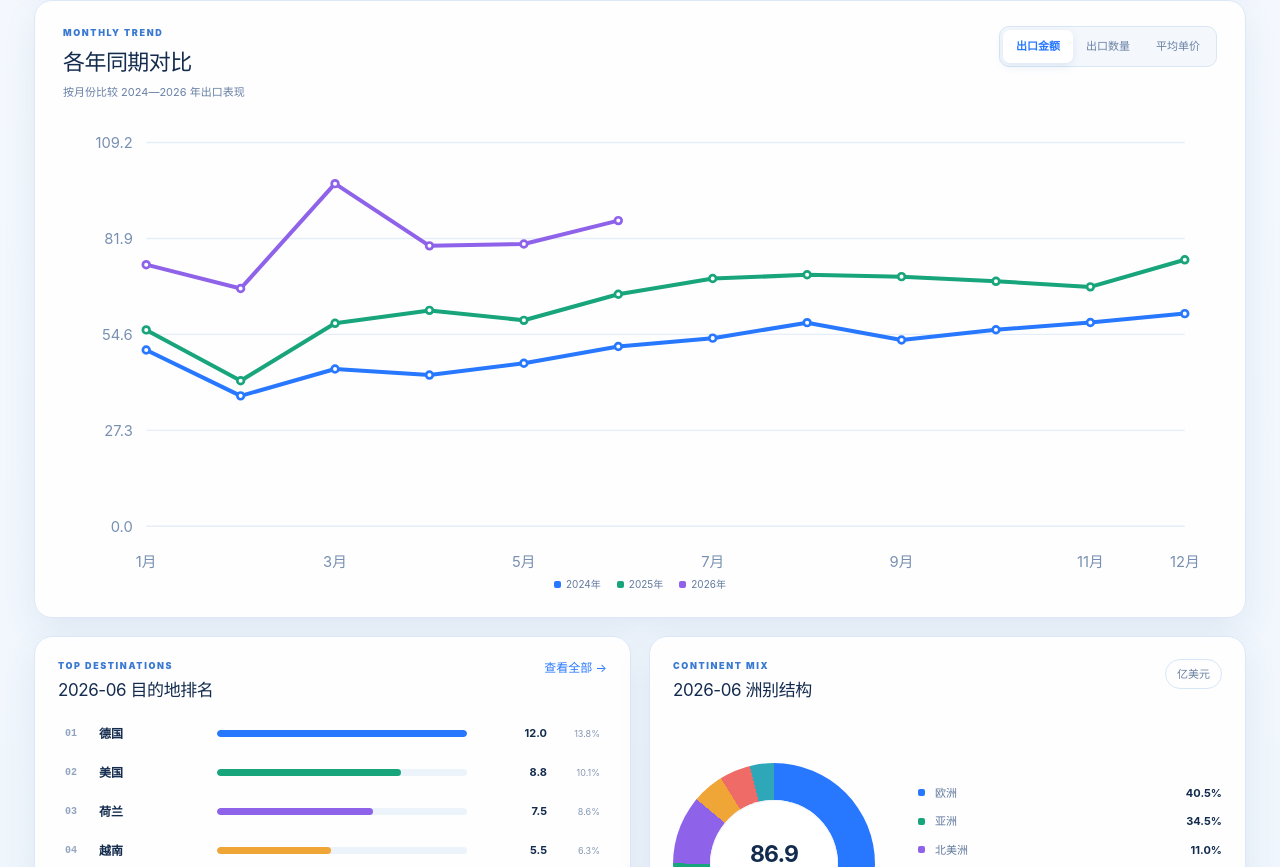
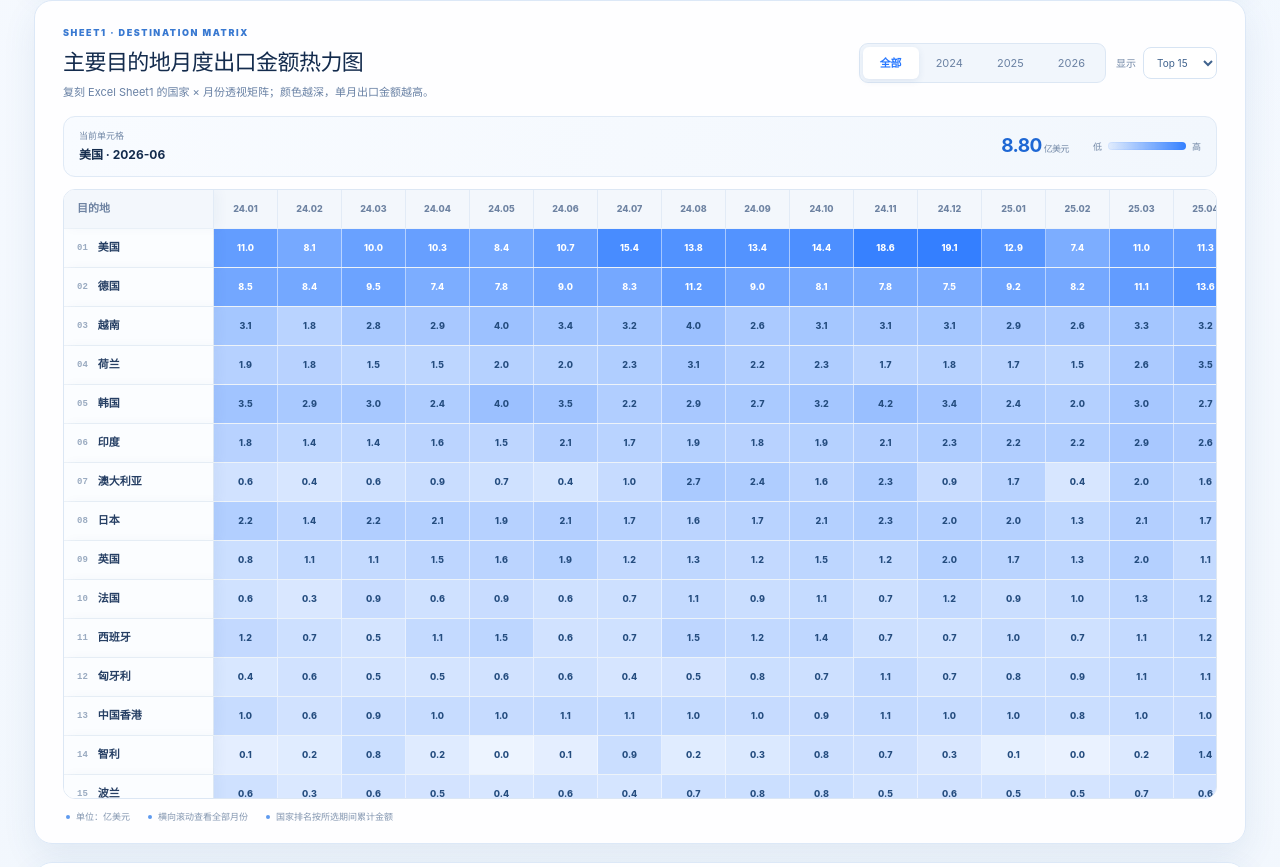
Before and after one commit to zzll86496-byte/dongwu-new-energy-dashboard, a Next.js app: page / in a window 1280 px wide. Shown: the part 733-1600 px from the top of the page. Built offline with nearby package versions, Linux system fonts and the light colour scheme.

Commit message:
Add Sheet1 destination heatmap to homepage

```diff
--- a/app/BatteryDashboard.tsx
+++ b/app/BatteryDashboard.tsx
@@ -155,6 +155,41 @@ function Donut({ rows, metric }: { rows: EntityRow[]; metric: Metric }) {
   return <div className="donut-layout"><div className="donut" style={{ background: `conic-gradient(${gradient})` }}><div><strong>{metricMeta[metric].compact(total)}</strong><span>{metricMeta[metric].unit}</span></div></div><div className="donut-legend">{ranked.map((row, index) => <div key={row.name}><i style={{ background: COLORS[index % COLORS.length] }} /><span>{row.name}</span><strong>{total ? (metricValue(row, metric) / total * 100).toFixed(1) : "0.0"}%</strong></div>)}</div></div>;
 }
 
+function DestinationHeatmap({ rows }: { rows: EntityRow[] }) {
+  const [year, setYear] = useState<"all" | "2024" | "2025" | "2026">("all");
+  const [limit, setLimit] = useState(15);
+  const [active, setActive] = useState<{ name: string; month: string; value: number } | null>(null);
+  const months = data.total.map((row) => row.month).filter((item) => year === "all" || item.startsWith(year));
+  const monthSet = new Set(months);
+  const visibleRows = rows.filter((row) => monthSet.has(row.month));
+  const totals = new Map<string, number>();
+  visibleRows.forEach((row) => totals.set(row.name, (totals.get(row.name) ?? 0) + row.amount));
+  const names = [...totals.entries()].sort((a, b) => b[1] - a[1]).slice(0, limit).map(([name]) => name);
+  const lookup = new Map(visibleRows.map((row) => [`${row.name}|${row.month}`, row.amount]));
+  const max = Math.max(...names.flatMap((name) => months.map((item) => lookup.get(`${name}|${item}`) ?? 0)), 1);
+  const gridStyle = { gridTemplateColumns: `150px repeat(${months.length}, minmax(64px, 1fr)) 96px`, minWidth: `${246 + months.length * 64}px` };
+  const selected = active ?? (() => {
+    const name = names[0];
+    const month = months[months.length - 1];
+    return { name, month, value: lookup.get(`${name}|${month}`) ?? 0 };
+  })();
+
+  return <article className="panel heatmap-panel">
+    <div className="panel-head heatmap-titlebar"><div><span className="panel-kicker">SHEET1 · DESTINATION MATRIX</span><h2>主要目的地月度出口金额热力图</h2><p>复刻 Excel Sheet1 的国家 × 月份透视矩阵；颜色越深，单月出口金额越高。</p></div><div className="heatmap-controls"><div className="segmented" aria-label="选择年份">{(["all", "2024", "2025", "2026"] as const).map((item) => <button key={item} className={year === item ? "active" : ""} onClick={() => { setYear(item); setActive(null); }}>{item === "all" ? "全部" : item}</button>)}</div><label>显示<select value={limit} onChange={(event) => { setLimit(Number(event.target.value)); setActive(null); }}><option value={10}>Top 10</option><option value={15}>Top 15</option><option value={20}>Top 20</option></select></label></div></div>
+    <div className="heatmap-readout"><div><span>当前单元格</span><strong>{selected.name} · {selected.month}</strong></div><b>{selected.value.toFixed(2)}<small> 亿美元</small></b><div className="heatmap-legend"><span>低</span><i /><span>高</span></div></div>
+    <div className="heatmap-scroll" role="region" aria-label="主要目的地月度出口金额热力图" tabIndex={0}>
+      <div className="heatmap-row heatmap-header" style={gridStyle}><span className="heatmap-country">目的地</span>{months.map((item) => <span key={item}>{item.slice(2).replace("-", ".")}</span>)}<span className="heatmap-total">期间合计</span></div>
+      {names.map((name, rowIndex) => <div className="heatmap-row" style={gridStyle} key={name}><span className="heatmap-country"><i>{String(rowIndex + 1).padStart(2, "0")}</i>{name}</span>{months.map((item) => {
+        const value = lookup.get(`${name}|${item}`) ?? 0;
+        const intensity = Math.sqrt(value / max);
+        const isActive = active?.name === name && active.month === item;
+        return <button key={item} className={`heatmap-cell ${isActive ? "active" : ""}`} style={{ backgroundColor: `rgba(40,120,255,${0.06 + intensity * 0.88})`, color: intensity > .58 ? "#fff" : "#254d7f" }} onMouseEnter={() => setActive({ name, month: item, value })} onFocus={() => setActive({ name, month: item, value })} onClick={() => setActive({ name, month: item, value })} aria-label={`${name} ${item} 出口金额 ${value.toFixed(2)} 亿美元`} title={`${name} · ${item}\n${value.toFixed(2)} 亿美元`}>{value > 0 ? value.toFixed(1) : "—"}</button>;
+      })}<strong className="heatmap-total">{(totals.get(name) ?? 0).toFixed(1)}</strong></div>)}
+    </div>
+    <div className="heatmap-note"><span>单位：亿美元</span><span>横向滚动查看全部月份</span><span>国家排名按所选期间累计金额</span></div>
+  </article>;
+}
+
 function EntityTable({ rows, month, metric, search, limit = 80 }: { rows: EntityRow[]; month: string; metric: Metric; search: string; limit?: number }) {
   const current = rows.filter((row) => row.month === month && row.name.includes(search));
   const ytdStart = `${month.slice(0, 4)}-01`;
@@ -227,6 +262,7 @@ export function BatteryDashboard() {
 
     {tab === "overview" && <section className="view-stack">
       <div className="kpi-grid"><article><span>出口数量</span><strong>{(latest.quantity / 100_000_000).toFixed(2)}<small>亿个</small></strong><Delta value={pct(latest.quantity, priorYear?.quantity)} label="同比" /></article><article><span>平均单价</span><strong>{latest.unitPrice?.toFixed(2)}<small>美元/个</small></strong><Delta value={pct(latest.unitPrice ?? 0, priorYear?.unitPrice ?? undefined)} label="同比" /></article><article><span>第一目的地</span><strong>{topCountry?.name}</strong><small>{topCountry?.amount.toFixed(2)} 亿美元</small></article><article><span>第一出发地</span><strong>{topProvince?.name}</strong><small>{topProvince?.amount.toFixed(2)} 亿美元</small></article></div>
+      <DestinationHeatmap rows={data.countries} />
       <article className="panel featured"><div className="panel-head"><div><span className="panel-kicker">MONTHLY TREND</span><h2>各年同期对比</h2><p>按月份比较 2024—2026 年出口表现</p></div><MetricSwitch value={metric} onChange={setMetric} /></div><LineChart labels={MONTHS} series={yearSeries} metric={metric} height={350} /></article>
       <div className="grid two"><article className="panel"><div className="panel-head"><div><span className="panel-kicker">TOP DESTINATIONS</span><h3>{month} 目的地排名</h3></div><button className="text-button" onClick={() => setTab("countries")}>查看全部 →</button></div><Ranking rows={countryMonth} metric="amount" limit={8} /></article><article className="panel"><div className="panel-head"><div><span className="panel-kicker">CONTINENT MIX</span><h3>{month} 洲别结构</h3></div><span className="unit-pill">亿美元</span></div><Donut rows={continentMonth} metric="amount" /></article></div>
       <article className="insight-band"><div><span>本月观察</span><h3>出口动能保持强劲，市场结构更趋多元</h3></div><p><b>{month}</b> 出口金额同比 <strong>{formatChange(pct(latest.amount, priorYear?.amount))}</strong>；{topContinent?.name}以 <strong>{topContinent?.amount.toFixed(1)} 亿美元</strong> 居洲别首位，{topCountry?.name}为第一大目的地，{topProvince?.name}为第一大出发地。</p></article>
```
Also changed, not shown: app/globals.css.
